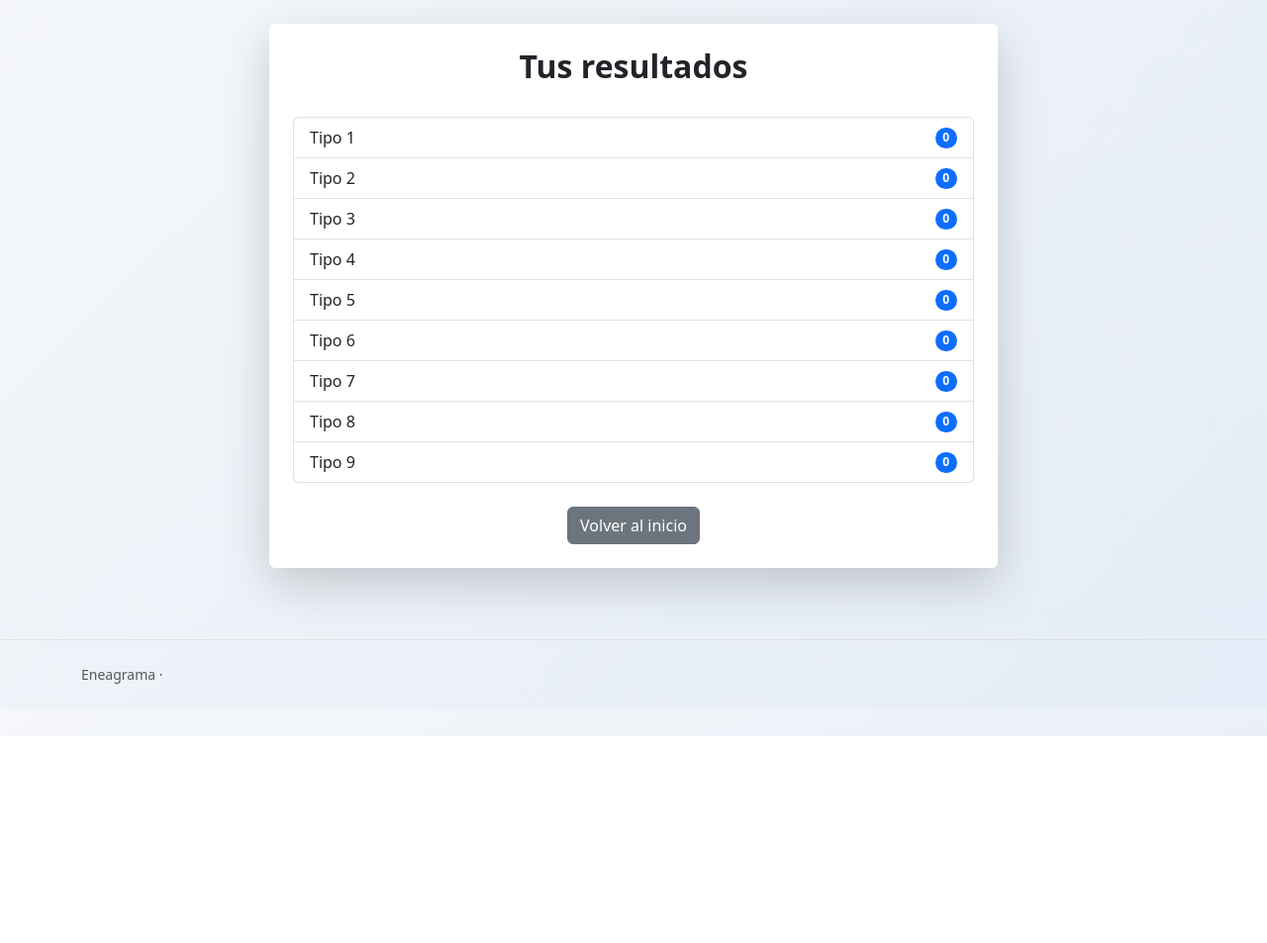
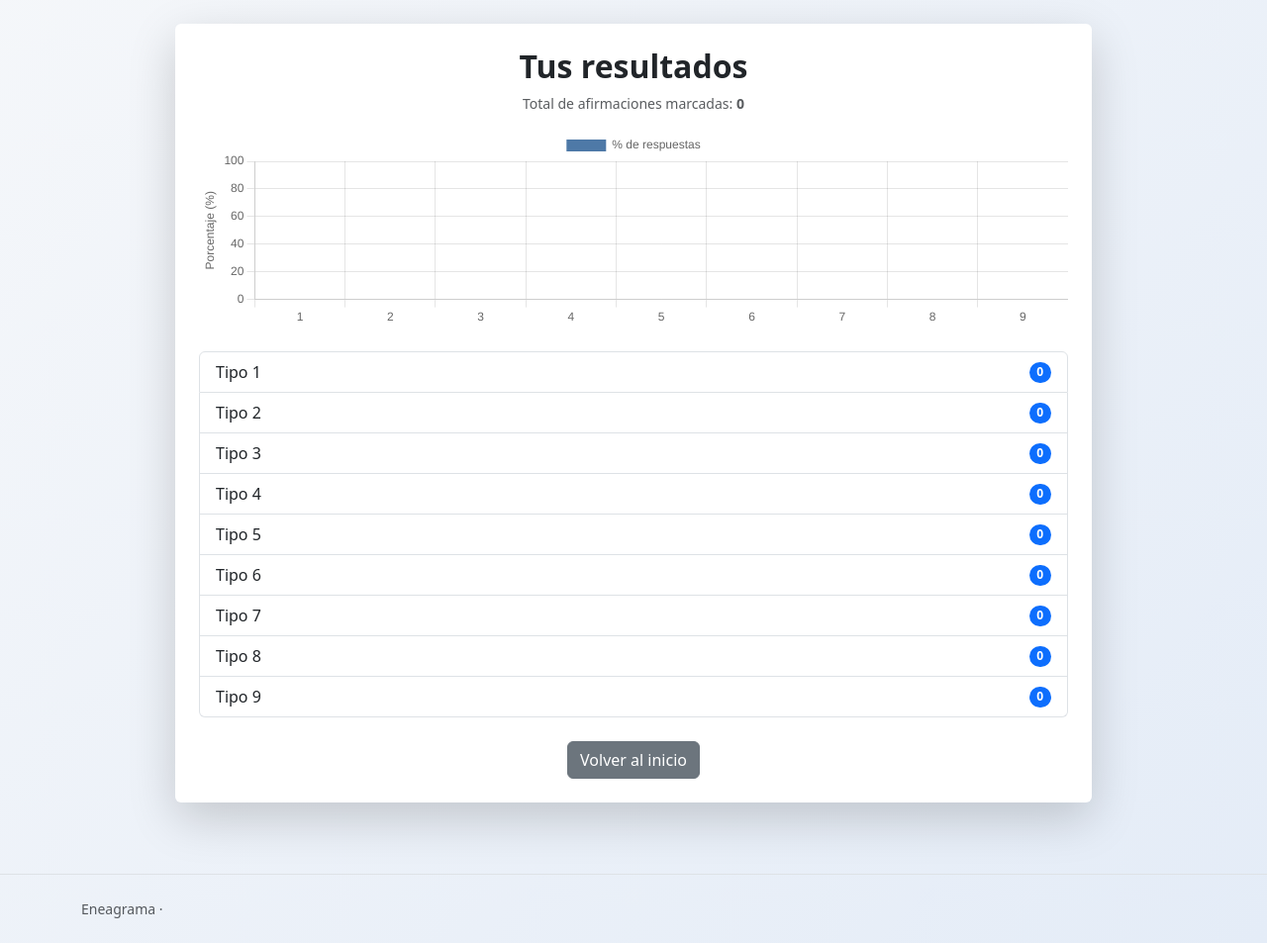
Before and after one commit to Heidi-IA/eneagrama-app, a Flask app: page /result in a window 1280 px wide. Shown: the part 56-1009 px from the top of the page at 99% size. Before the commit the page ends 800 px from the top, so only its background shows below. Run offline with Flask 3, Linux system fonts and the light colour scheme.

Commit message:
Enhance result display with chart and details

```diff
--- a/templates/result.html
+++ b/templates/result.html
@@ -4,18 +4,53 @@
 
 {% block content %}
 <div class="row justify-content-center">
-  <div class="col-lg-8">
+  <div class="col-lg-10">
 
     <div class="card shadow-lg border-0 p-4 text-center">
+
       <h2 class="fw-bold">Tus resultados</h2>
 
-{% if top_types %}
-  <div class="alert alert-success text-center">
-    Tu eneatipo principal es: <strong>{{ top_types[0] }}</strong> ({{ max_score }} puntos)
-  </div>
-{% endif %}
+      {% if top_types %}
+      <div class="alert alert-success mt-3">
+        <h4>Tu eneatipo principal es: <strong>{{ top_types[0] }}</strong></h4>
+        <p>{{ eneatipo_textos[top_types[0]] }}</p>
+      </div>
+      {% endif %}
 
+      <p class="small text-muted">Total de afirmaciones marcadas: <strong>{{ total_marked }}</strong></p>
 
+      <!-- Gráfico -->
+      <canvas id="eneagramaChart" height="200"></canvas>
+
+      <script src="https://cdn.jsdelivr.net/npm/chart.js"></script>
+      <script>
+        const ctx = document.getElementById('eneagramaChart').getContext('2d');
+        new Chart(ctx, {
+          type: 'bar',
+          data: {
+            labels: {{ sorted_porcentajes|map(attribute=0)|list }},
+            datasets: [{
+              label: '% de respuestas',
+              data: {{ sorted_porcentajes|map(attribute=1)|list }},
+              backgroundColor: [
+                '#4e79a7','#f28e2b','#e15759','#76b7b2','#59a14f',
+                '#edc949','#af7aa1','#ff9da7','#9c755f'
+              ]
+            }]
+          },
+          options: {
+            scales: {
+              y: {
+                beginAtZero: true,
+                max: 100,
+                title: { display: true, text: 'Porcentaje (%)' }
+              }
+            }
+          }
+        });
+      </script>
+
+      <!-- Lista de resultados -->
       <ul class="list-group mt-4 text-start">
         {% for tipo, score in sorted_scores %}
         <li class="list-group-item d-flex justify-content-between align-items-center">
@@ -25,12 +60,12 @@
         {% endfor %}
       </ul>
 
-
       <div class="mt-4">
         <a href="{{ url_for('reset') }}" class="btn btn-secondary">
           Volver al inicio
         </a>
       </div>
+
     </div>
 
   </div>
```
